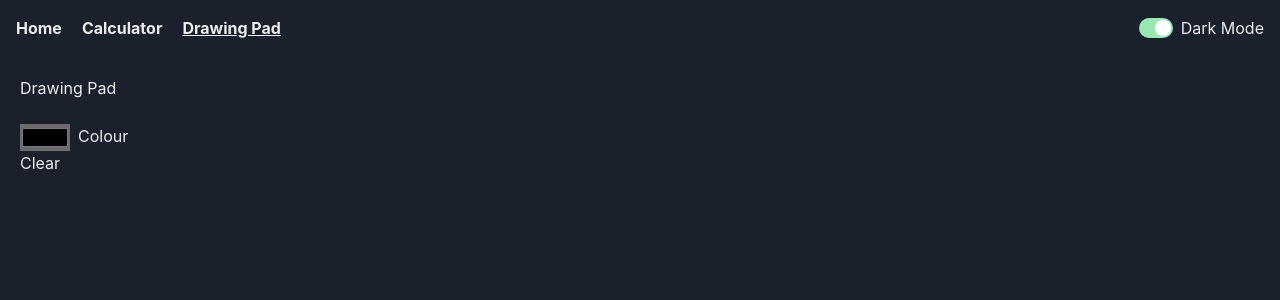
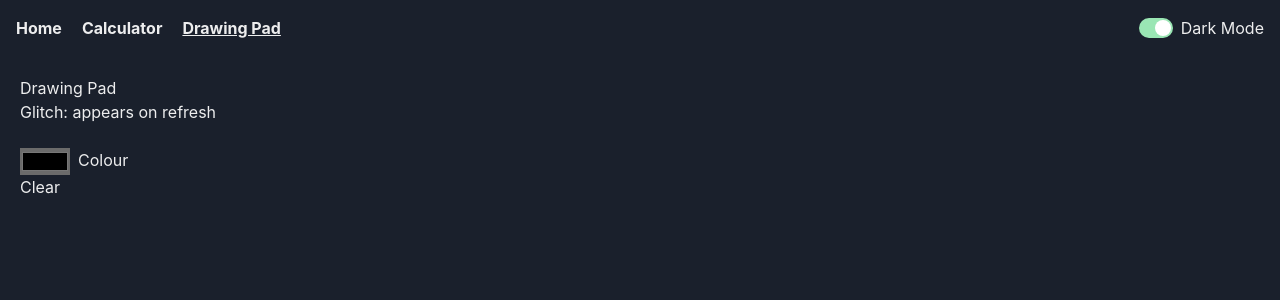
Before and after one commit to RiFactor/untitled, a React (Vite) app: page /drawing-pad in a window 1280 px wide. Shown: the top 300 px of the page. Built offline with nearby package versions, Linux system fonts and the light colour scheme.

Commit message:
Drawing pad - comment

```diff
--- a/src/components/DrawingPad.tsx
+++ b/src/components/DrawingPad.tsx
@@ -5,6 +5,7 @@ const DrawingPad = () => {
   return (
     <main className="flex flex-col p-5">
       <h1>Drawing Pad</h1>
+      <p> Glitch: appears on refresh</p>
       <br />
       {/* side bar for colour picker */}
       <aside>
```
